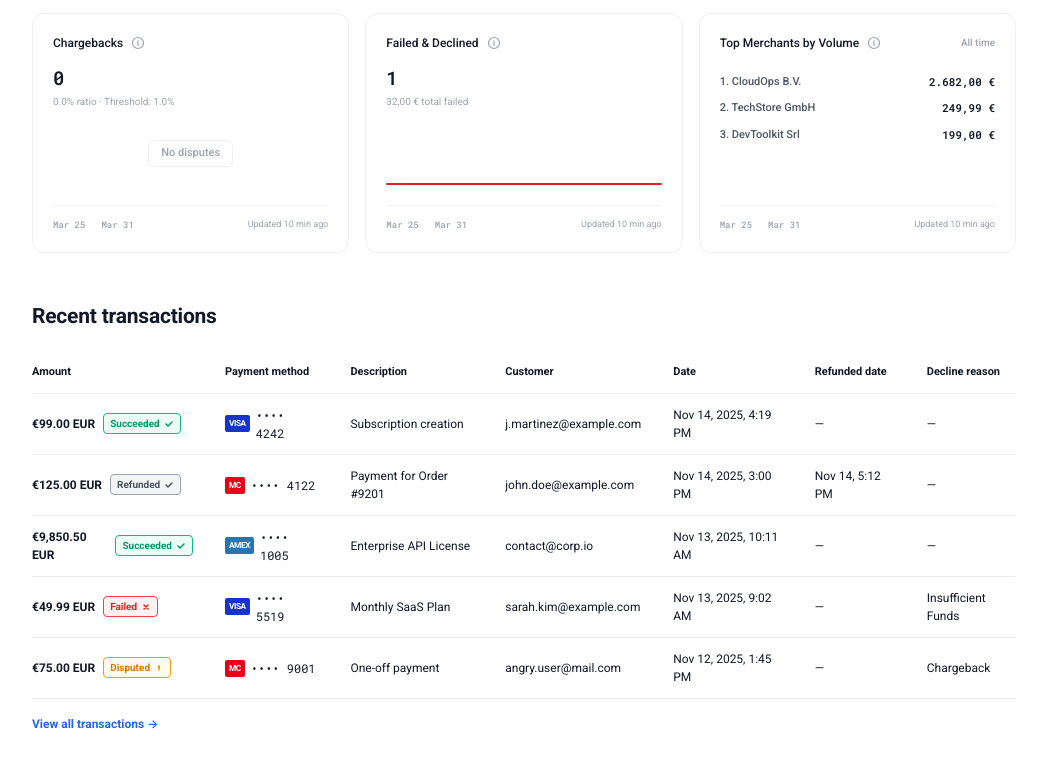
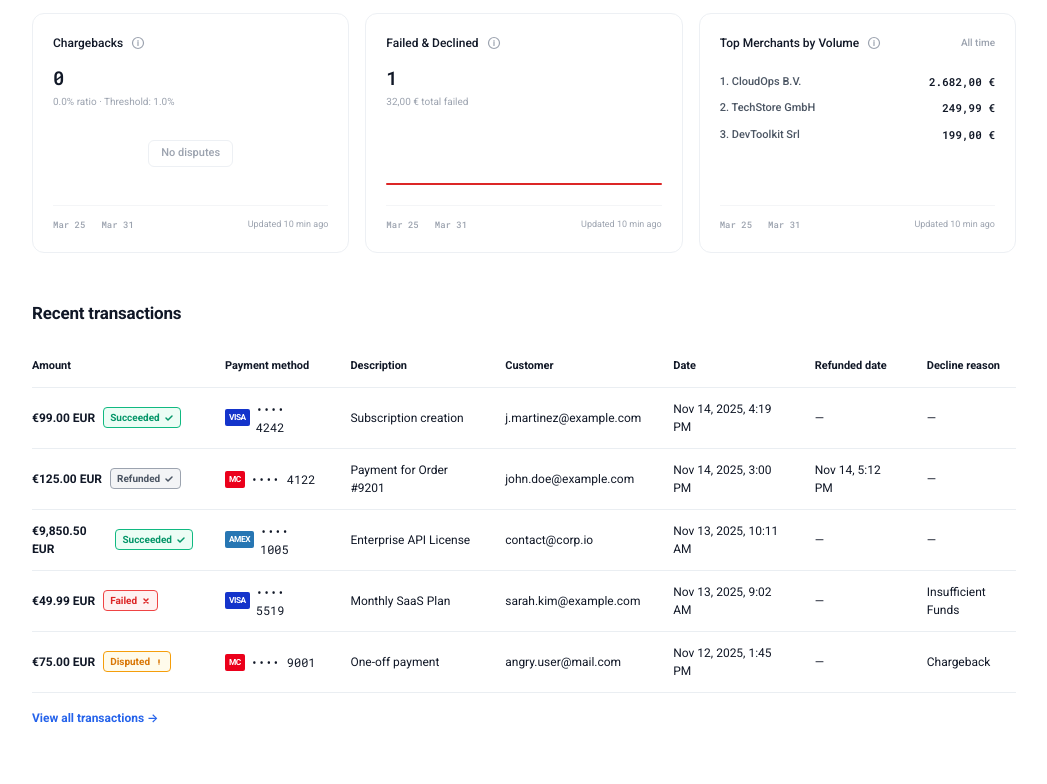
Before and after one commit to artemartsokolov/acquire-test-task, a website built with Vite: page index.html in a window 1280 px wide. Shown: the part 958-1742 px from the top of the page, without its empty margins (216-1263 px from the left). Built offline with nearby package versions, Linux system fonts and the light colour scheme.

Commit message:
fix: match Recent transactions heading size to Your overview

```diff
--- a/src/style.css
+++ b/src/style.css
@@ -1816,7 +1816,7 @@ body {
 }
 
 .dt-title {
-  font-size: 1.5rem;
+  font-size: 1.214rem;
   font-weight: 700;
   color: var(--text-primary);
   margin: 0;
```
